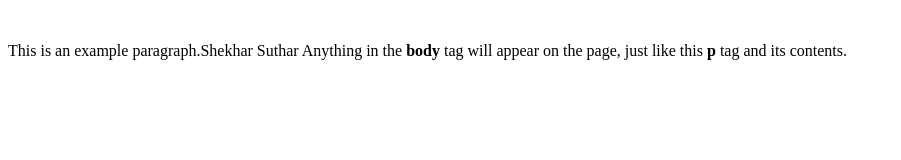
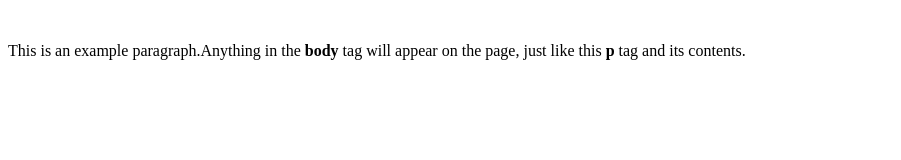
Before and after one commit to ShekharchandraR/nginxdemo, a plain HTML site: page index.html in a window 1280 px wide. Shown: the whole page, without its empty margins (0-901 px from the left). Drawn offline with Linux system fonts and the light colour scheme.

Commit message:
new changes

```diff
--- a/index.html
+++ b/index.html
@@ -5,6 +5,6 @@
   </head>
 	</br>
   <body>
-    <p>This is an example paragraph.Shekhar Suthar  Anything in the <strong>body</strong> tag will appear on the page, just like this <strong>p</strong> tag and its contents.</p>
+    <p>This is an example paragraph.Anything in the <strong>body</strong> tag will appear on the page, just like this <strong>p</strong> tag and its contents.</p>
   </body>
 </html>
```
